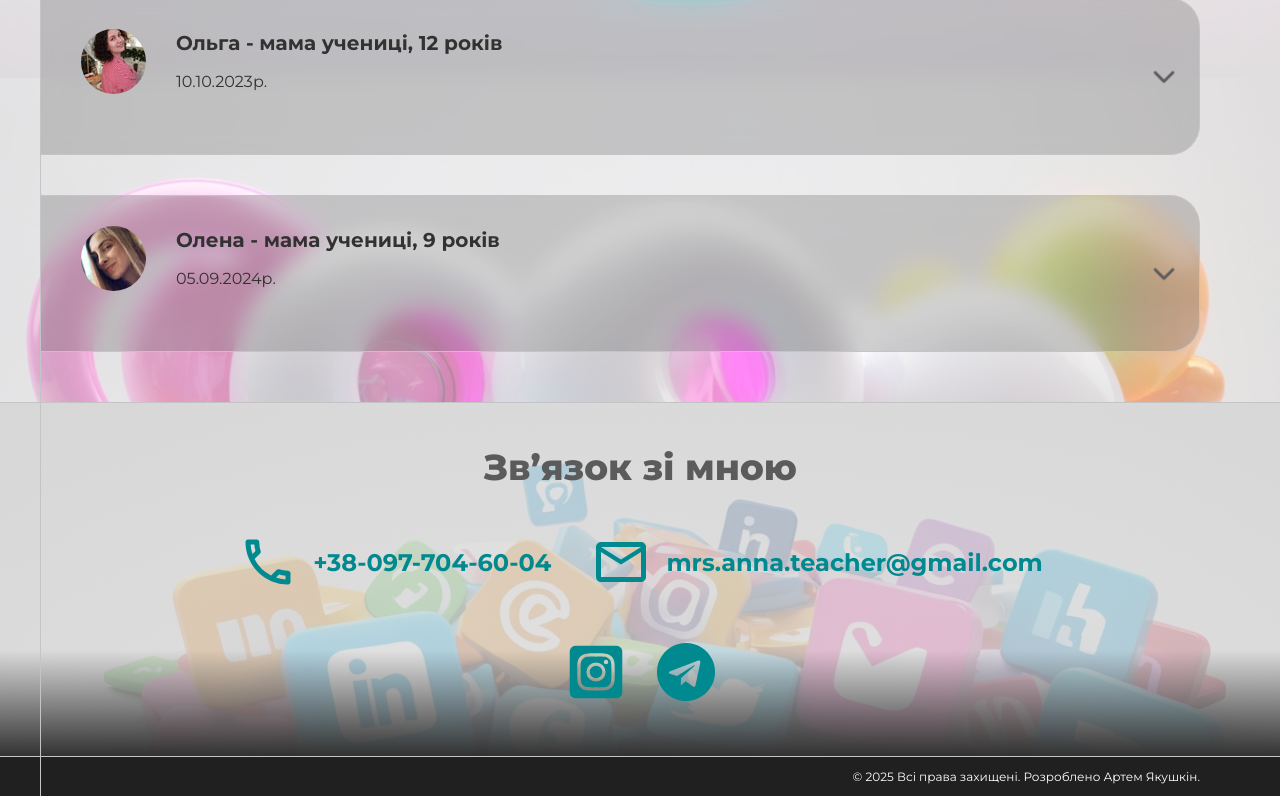
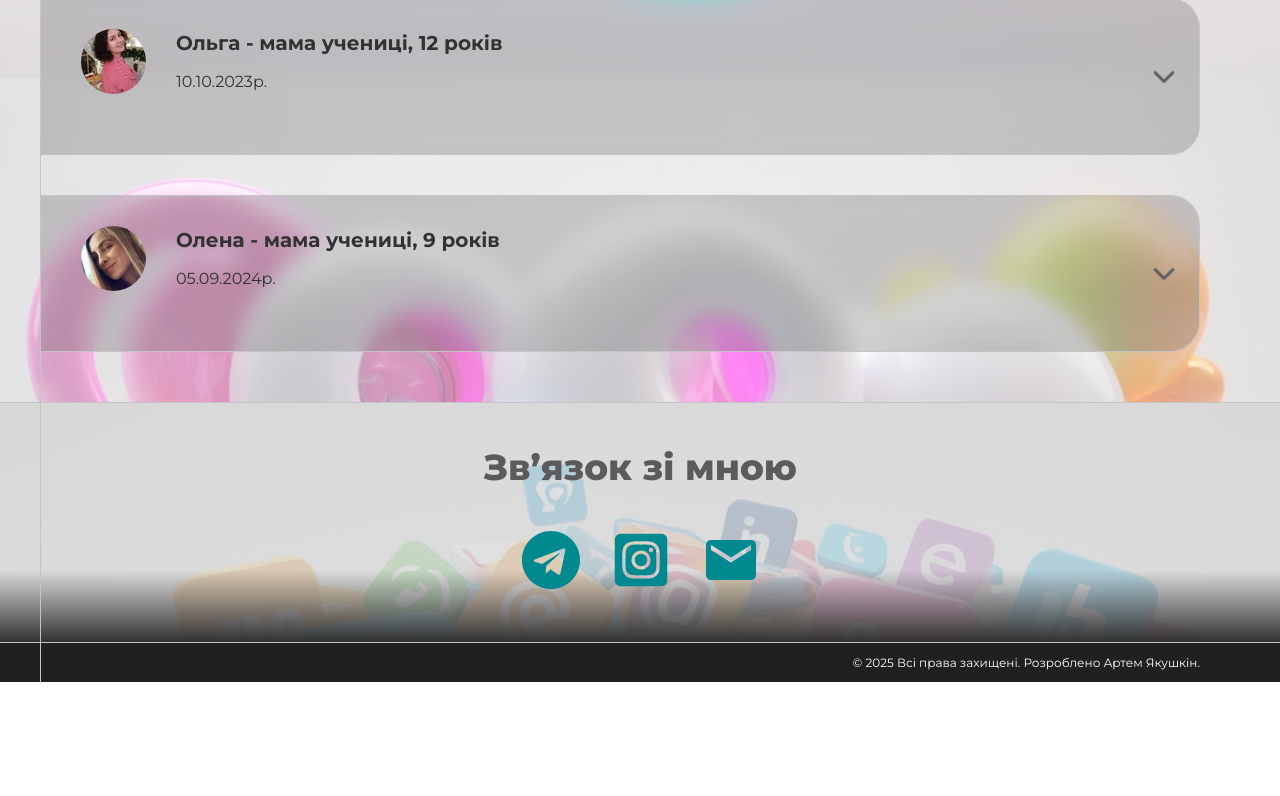
Before and after one commit to ArtemYakushkin/ms-anna, a React (Create React App) app: page / in a window 1280 px wide. Shown: the part 2914-3710 px from the top of the page. After the commit the page ends 3596 px from the top, so only its background shows below. Built offline with nearby package versions, Linux system fonts and the light colour scheme; the HTML template or start-up script is replaced by a standard one; a web font is replaced by a local one.

Commit message:
Change footer

```diff
--- a/src/components/Footer.jsx
+++ b/src/components/Footer.jsx
@@ -1,8 +1,9 @@
 import React from "react";
 import styled from "styled-components";
 
-import { MdOutlineMailOutline, MdOutlineLocalPhone } from "react-icons/md";
+// import { MdOutlineMailOutline } from "react-icons/md";
 import { FaInstagramSquare, FaTelegram } from "react-icons/fa";
+import { MdEmail } from "react-icons/md";
 
 import { Container } from "./Container";
 
@@ -54,36 +55,36 @@ const Title = styled.h2`
   }
 `;
 
-const ContactsList = styled.ul`
-  display: flex;
-  align-items: center;
-  justify-content: center;
-  flex-wrap: wrap;
-  gap: 40px;
-  margin-bottom: 50px;
+// const ContactsList = styled.ul`
+//   display: flex;
+//   align-items: center;
+//   justify-content: center;
+//   flex-wrap: wrap;
+//   gap: 40px;
+//   margin-bottom: 50px;
 
-  @media (max-width: 580px) {
-    gap: 20px;
-    margin-bottom: 30px;
-  }
-`;
+//   @media (max-width: 580px) {
+//     gap: 20px;
+//     margin-bottom: 30px;
+//   }
+// `;
 
-const ContactsItem = styled.li`
-  a {
-    display: flex;
-    align-items: center;
-    gap: 15px;
-    font-weight: 700;
-    font-size: 24px;
-    line-height: 29px;
-    color: #00898f;
+// const ContactsItem = styled.li`
+//   a {
+//     display: flex;
+//     align-items: center;
+//     gap: 15px;
+//     font-weight: 700;
+//     font-size: 24px;
+//     line-height: 29px;
+//     color: #00898f;
 
-    @media (max-width: 580px) {
-      flex-direction: column;
-      font-size: 18px;
-    }
-  }
-`;
+//     @media (max-width: 580px) {
+//       flex-direction: column;
+//       font-size: 18px;
+//     }
+//   }
+// `;
 
 const SocialList = styled.ul`
   display: flex;
@@ -93,6 +94,12 @@ const SocialList = styled.ul`
 `;
 
 const SocialItem = styled.li`
+  width: 60px;
+  height: 60px;
+  display: flex;
+  align-items: center;
+  justify-content: center;
+
   a {
     color: #00898f;
   }
@@ -133,22 +140,21 @@ const Footer = () => {
           <TopWrapp>
             <Title>Зв’язок зі мною</Title>
 
-            <ContactsList>
+            {/* <ContactsList>
               <ContactsItem>
                 <a href="tel:+380977046004" target="_blank" rel="noreferrer">
                   <MdOutlineLocalPhone size={60} />
                   +38-097-704-60-04
                 </a>
               </ContactsItem>
-              <ContactsItem>
-                <a href="mailto:mrs.anna.teacher@gmail.com" target="_blank" rel="noreferrer">
-                  <MdOutlineMailOutline size={60} />
-                  mrs.anna.teacher@gmail.com
-                </a>
-              </ContactsItem>
-            </ContactsList>
+            </ContactsList> */}
 
             <SocialList>
+              <SocialItem>
+                <a href="tg://resolve?domain=AnnaYakushkina" target="_blank" rel="noreferrer">
+                  <FaTelegram size={60} />
+                </a>
+              </SocialItem>
               <SocialItem>
                 <a
                   href="https://www.instagram.com/start_english_today?igsh=MTdxdGJsZnQ1YWNxbQ=="
@@ -159,10 +165,11 @@ const Footer = () => {
                 </a>
               </SocialItem>
               <SocialItem>
-                <a href="tg://resolve?domain=AnnaYakushkina" target="_blank" rel="noreferrer">
-                  <FaTelegram size={60} />
+                <a href="mailto:mrs.anna.teacher@gmail.com" target="_blank" rel="noreferrer">
+                  <MdEmail size={60} />
                 </a>
               </SocialItem>
+
               {/* <SocialItem>
                 <a
                   href="https://www.linkedin.com/in/anna-yakushkina-3011202a9"
```
